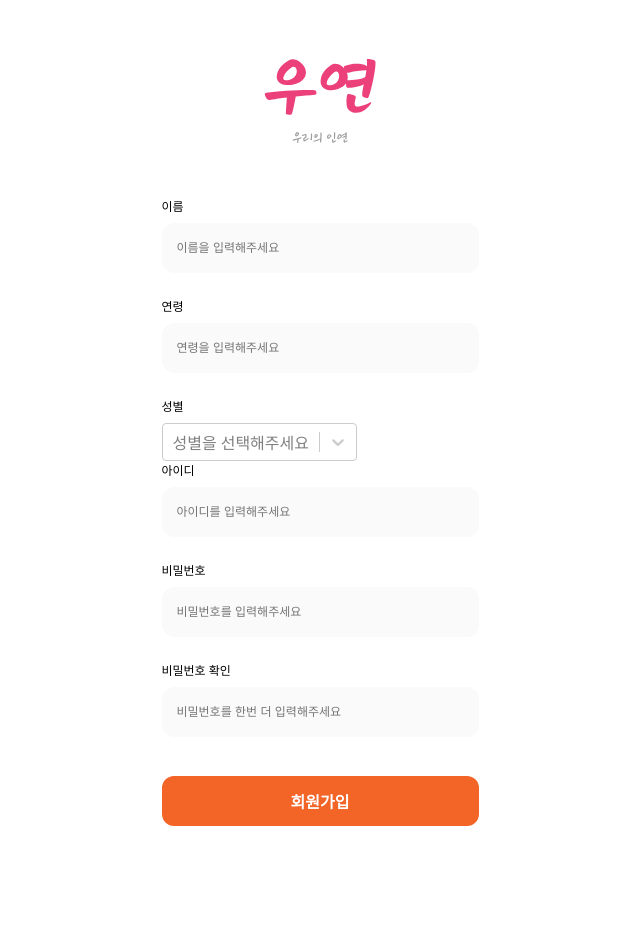
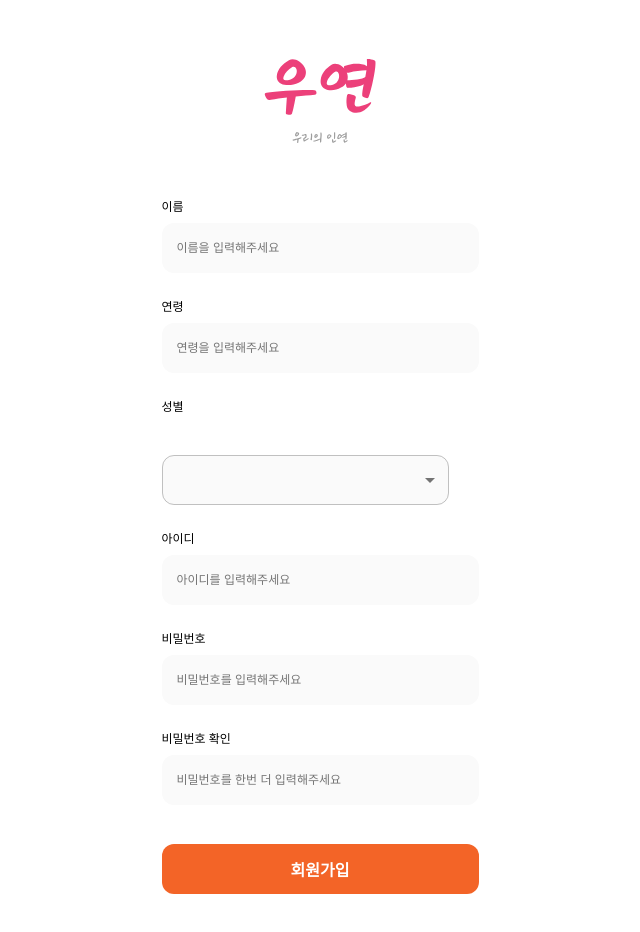
Before and after one commit to 14KGun/5KY, a React (Vite) app in the folder web/: page /signup in a window 1280 px wide. Shown: the top 932 px of the page, without its empty margins (328-968 px from the left). Before the commit the page ends 884 px from the top, so only its background shows below. Built offline with nearby package versions, Linux system fonts and the light colour scheme; a web font is replaced by a local one.

Commit message:
fix: dropdown

```diff
--- a/web/src/screens/SignUp/SignUp.jsx
+++ b/web/src/screens/SignUp/SignUp.jsx
@@ -1,9 +1,15 @@
 import styled from "styled-components";
 import logo from "./../../assets/logo.svg";
-import Select from "react-select";
+// import Select from "react-select";
 import { useNavigate } from "react-router-dom";
 import { useCallback, useState } from "react";
 import instance from "../../utils/instance";
+import { Box, TextField, Typography } from "@mui/material";
+import CustomButton from "../../components/PrimaryButton";
+
+import FormControl from "@mui/material/FormControl";
+import Select from "@mui/material/Select";
+import MenuItem from "@mui/material/MenuItem";
 
 // import Dropdown from "react-bootstrap/Dropdown";
 // import DropdownButton from "react-bootstrap/DropdownButton";
@@ -50,7 +56,7 @@ const Input = styled.input`
   font-size: 12px;
   &:focus {
     outline: none;
-    box-shadow: 0px 0px 2px #F36427;
+    box-shadow: 0px 0px 2px #f36427;
   }
 `;
 
@@ -61,7 +67,7 @@ const SignupBtn = styled.div`
   flex-direction: column;
   align-items: center;
   justify-content: center;
-  background-color: #F36427;
+  background-color: #f36427;
   color: white;
   font-size: 16px;
   font-weight: 700;
@@ -82,6 +88,11 @@ const SignUp = () => {
   const [age, setAge] = useState();
   const [gender, setGender] = useState();
 
+  const handleChange = (event) => {
+    setGender(event.target.value);
+    console.log(gender);
+  };
+
   const onClickSignUp = useCallback(() => {
     // 입력값 검증 로직 (예: 비밀번호 확인 일치 여부) 추가 가능
     if (pw !== pwCheck) {
@@ -89,7 +100,10 @@ const SignUp = () => {
       return; // Stop the sign-up process
     }
     // Local Storage에 입력값 저장
-    localStorage.setItem('signupData', JSON.stringify({ id, password:pw, name, age, gender }));
+    localStorage.setItem(
+      "signupData",
+      JSON.stringify({ id, password: pw, name, age, gender })
+    );
 
     // /tagsetting 페이지로 이동
     navigate("/tagsetting");
@@ -124,14 +138,29 @@ const SignUp = () => {
           }}
         ></Input>
         <Label>성별</Label>
+        <FormControl sx={{ m: 1, width: 300, mt: 3 }}></FormControl>
         <Select
-          options={genders}
-          placeholder="성별을 선택해주세요"
-          id="genders"
+          sx={{
+            width: "287px",
+            height: "50px",
+            backgroundColor: "#fafafa",
+            borderRadius: "12px",
+            padding: "0 15px",
+            marginBottom: "24px",
+            fontSize: "12px",
+            "&:focus": {
+              outline: "none",
+              boxShadow: "0px 0px 2px #f36427",
+            },
+          }}
           value={gender}
-          onChange={(selectedOption) => setGender(selectedOption.value)}
-        />
-
+          onChange={handleChange}
+          displayEmpty
+        >
+          <MenuItem value={"남성"}>남성</MenuItem>
+          <MenuItem value={"여성"}>여성</MenuItem>
+          <MenuItem value={"밝히고 싶지 않음"}>밝히고 싶지 않음</MenuItem>
+        </Select>
         <Label>아이디</Label>
         <Input
           type="text"
```
